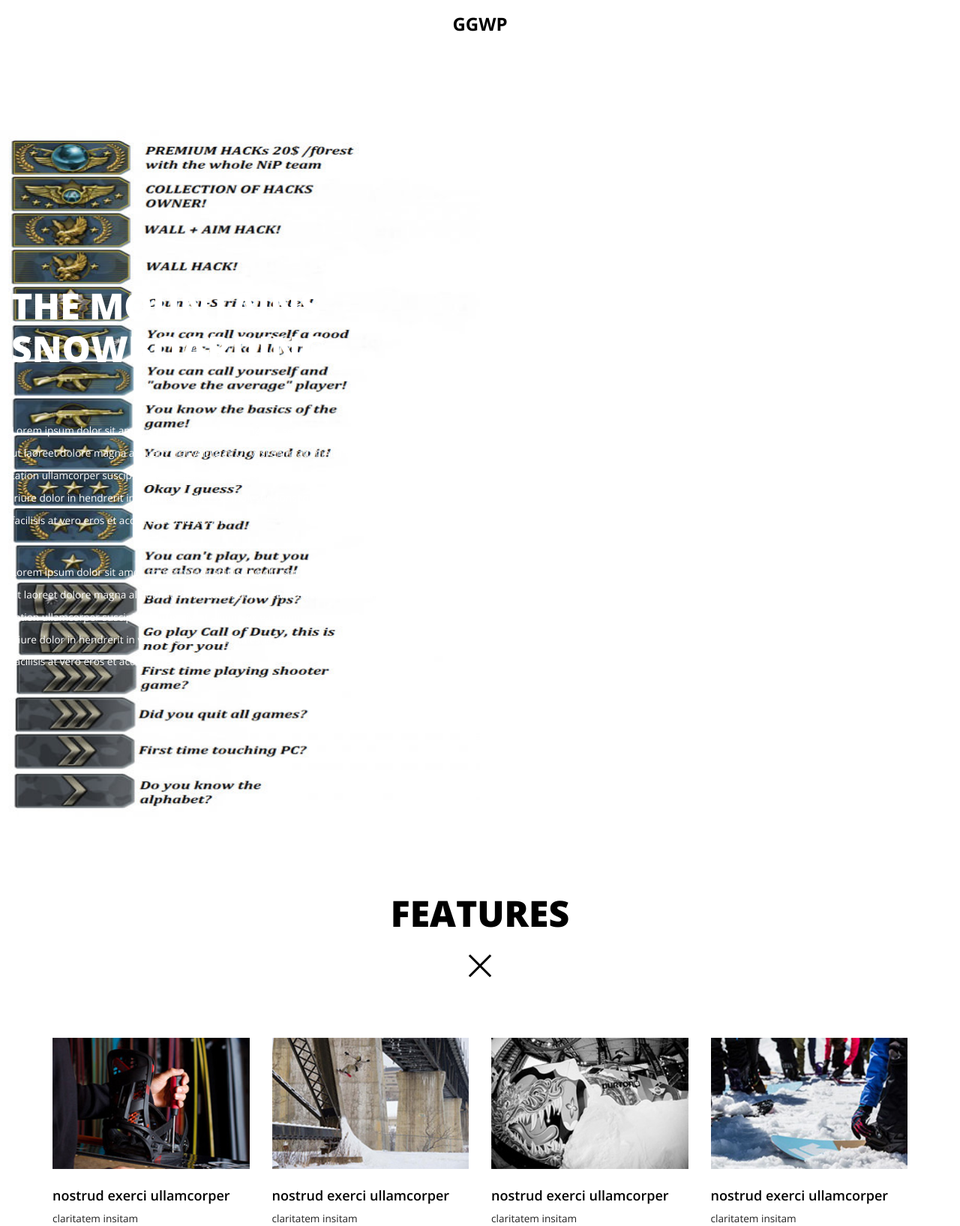
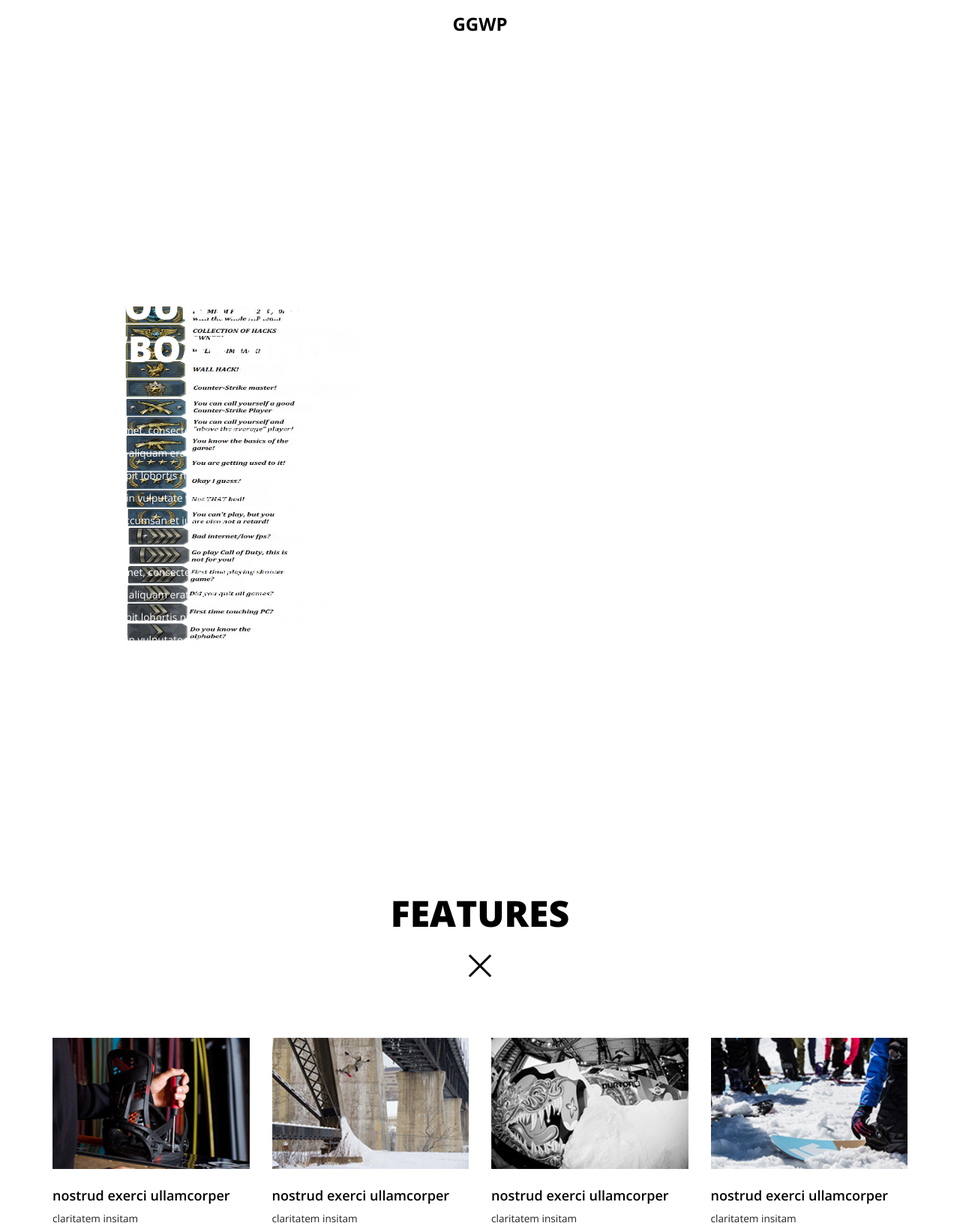
Before and after one commit to GabeNewe11/GabeNewe11.github.io, a PHP site: page / in a window 1280 px wide. Shown: the part 1294-2929 px from the top of the page at 75% size. Run offline with PHP 8.4, Linux system fonts and the light colour scheme.

Commit message:
Changed Height and Width..again

```diff
--- a/css/style.css
+++ b/css/style.css
@@ -550,7 +550,7 @@ li.list_desc h4 a:hover{
 	-o-background-size: cover;
 	background-size: cover;
 	background-position: center;
-	background-size: 100% 100%;
+	background-size: 50% 50%;
 	height:100%;
 	padding:15% 0;
 }
```
